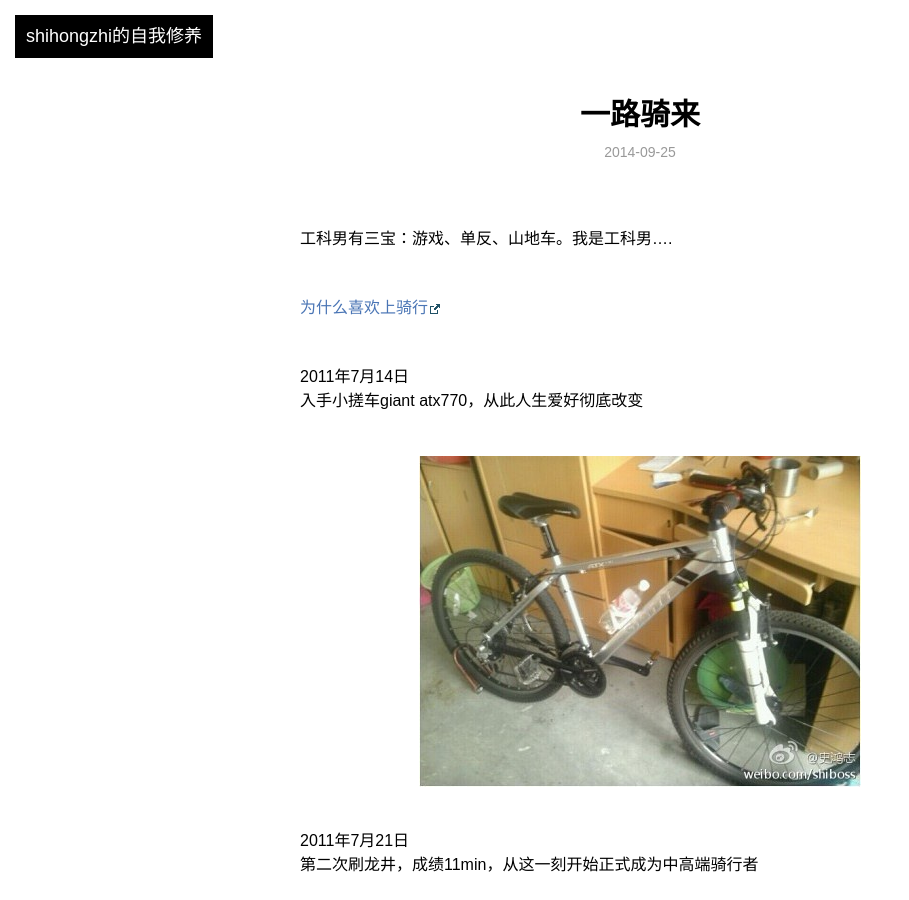
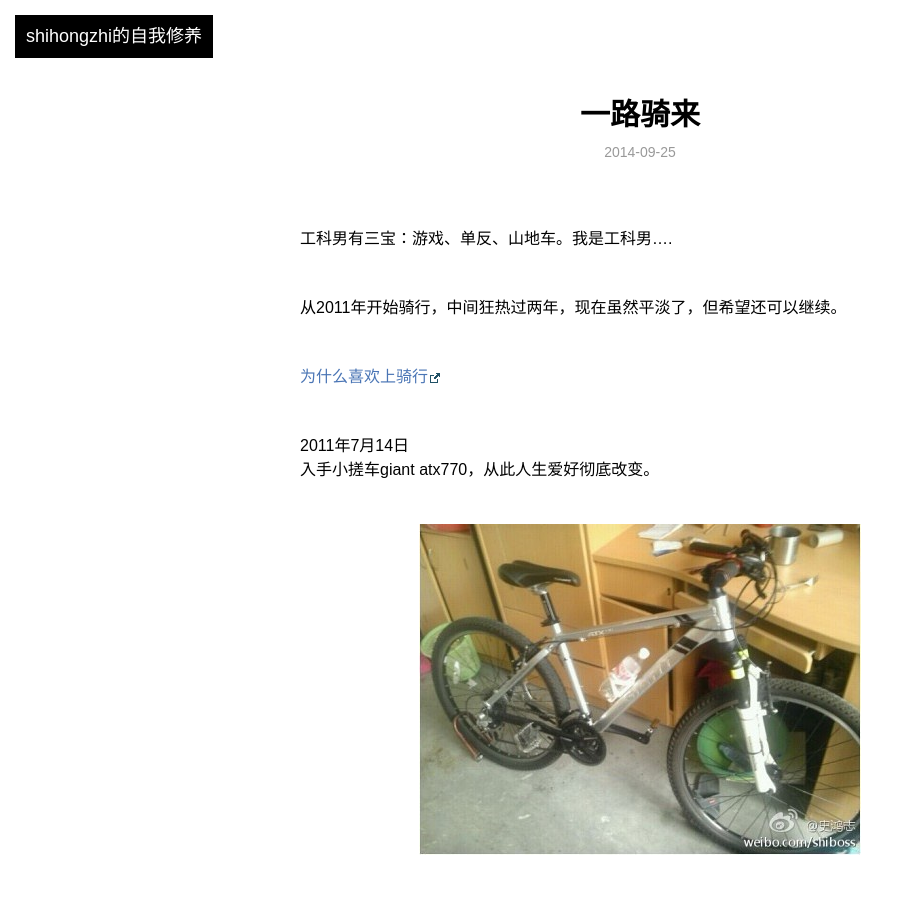
Before and after one commit to shihongzhi/shihongzhi.github.com, a Jekyll site: the page built from _posts/blog/2014-09-25-bike.md, in a window 1280 px wide and 900 px high. Shown: the whole window, without its empty margins (0-909 px from the left). Built offline with Jekyll 4.4.1, drawn with Linux system fonts in a browser that asks for light colours; Markdown is read by kramdown in place of the engine named in the settings.

```diff
--- a/_posts/blog/2014-09-25-bike.md
+++ b/_posts/blog/2014-09-25-bike.md
@@ -8,11 +8,14 @@ tags: beijing
 
 工科男有三宝：游戏、单反、山地车。我是工科男....
 
+从2011年开始骑行，中间狂热过两年，现在虽然平淡了，但希望还可以继续。
+
 [为什么喜欢上骑行](http://shihongzhi.com/ride)
 
 #2011年7月14日
 
-入手小搓车giant atx770，从此人生爱好彻底改变
+入手小搓车giant atx770，从此人生爱好彻底改变。
+
 
 ![1.jpg]({{ BASE_PATH }}/images/bike/1.jpg)
 
```
Also changed, not shown: test/index-360.html (added, +28 -0 lines).
